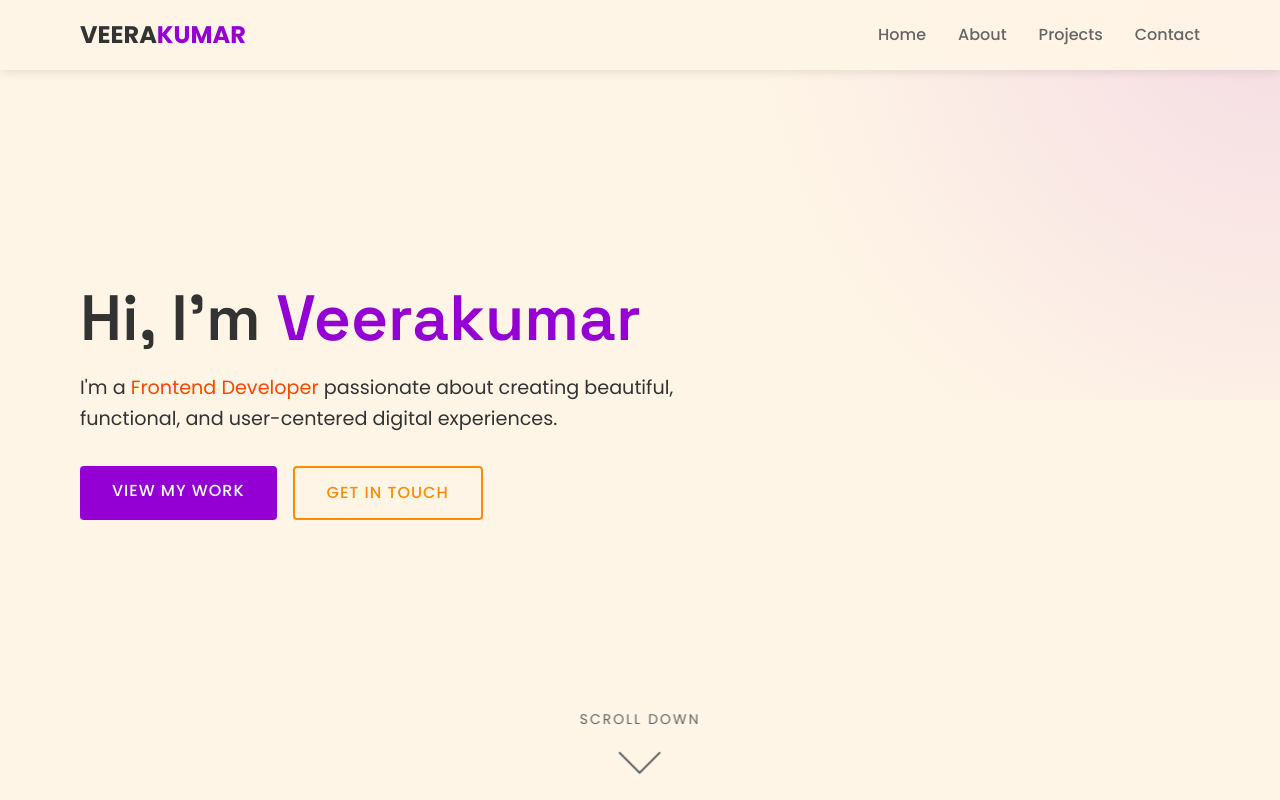
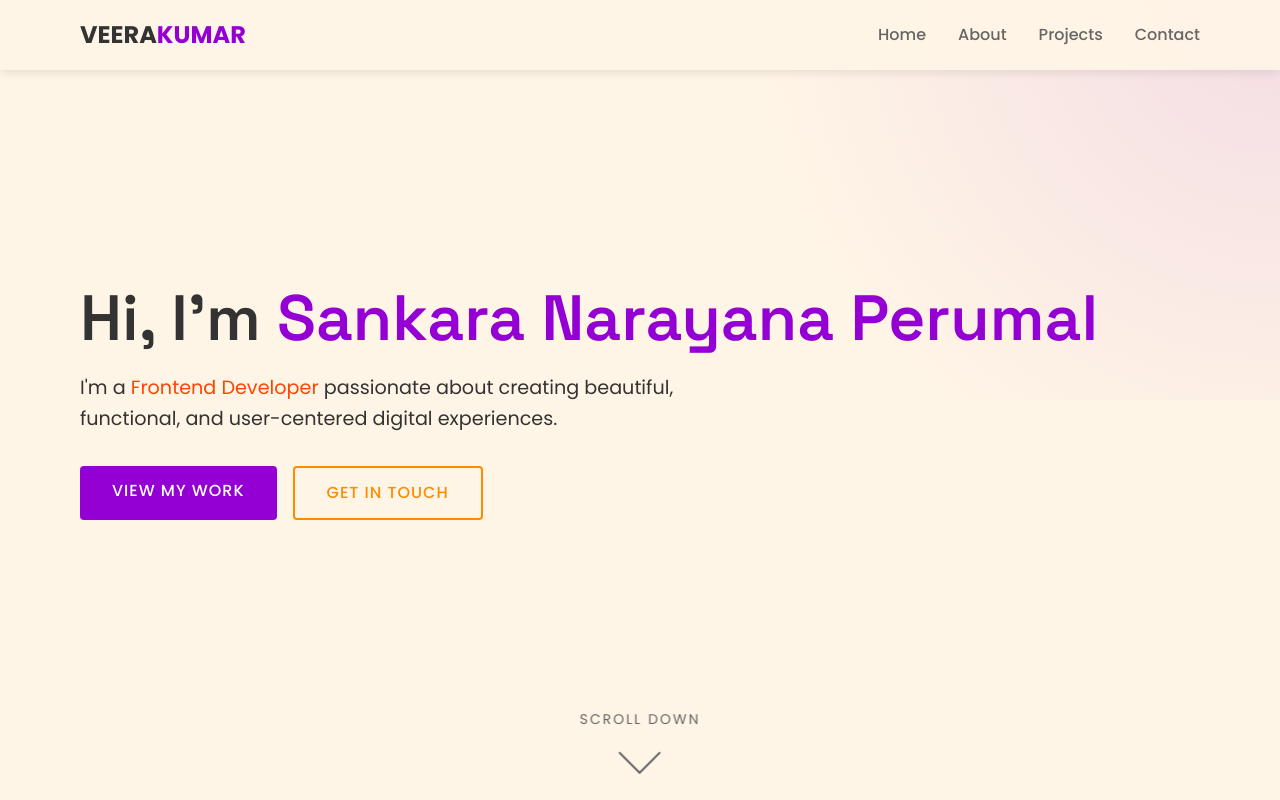
Before and after one commit to Sankar-AK22/sece_cloud, a plain HTML site: page index.html in a window 1280 px wide. Shown: the top 800 px of the page. Drawn offline with Linux system fonts and the light colour scheme.

Commit message:
Update name in hero section of index.html

```diff
--- a/index.html
+++ b/index.html
@@ -802,7 +802,7 @@
     <!-- Hero Section -->
     <section id="home" class="hero">
         <div class="container hero-content">
-            <h1>Hi, I'm <span class="highlight">Veerakumar</span></h1>
+            <h1>Hi, I'm <span class="highlight">Sankara Narayana Perumal</span></h1>
             <p>I'm a <span class="accent">Frontend Developer</span> passionate about creating beautiful, functional, and user-centered digital experiences.</p>
             <div class="hero-buttons">
                 <a href="#projects" class="btn">View My Work</a>
```
